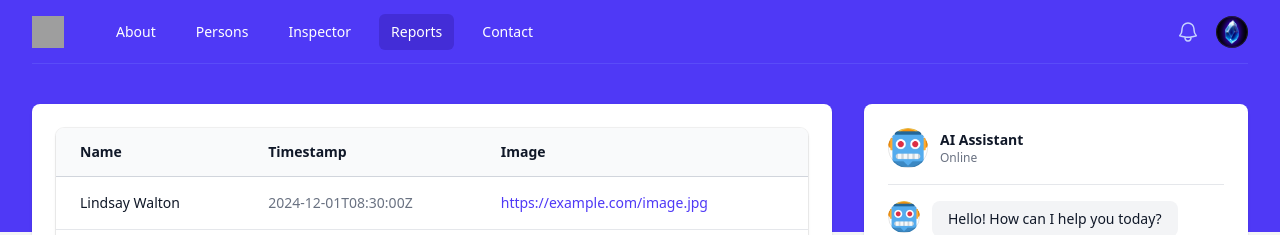
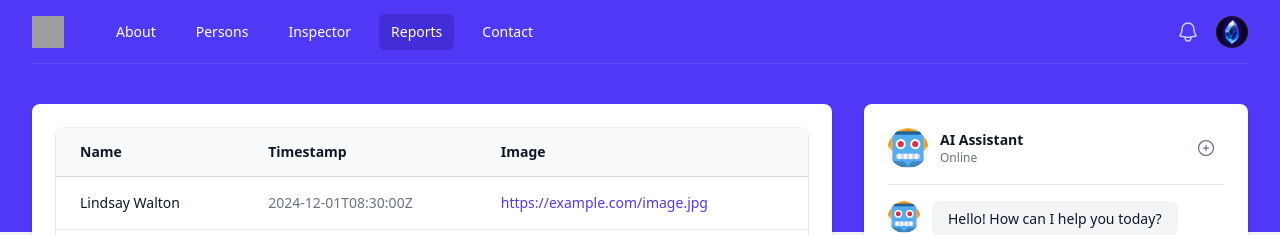
Before and after one commit to virtualitems/alejandrocr.co-2026, a React (Vite) app: page /reports in a window 1280 px wide. Shown: the top 235 px of the page. Built offline with nearby package versions, Linux system fonts and the light colour scheme; grey boxes are pictures that could not be loaded.

Commit message:
feat: integrate Zustand for chat state management and add clear messages functionality

```diff
--- a/package.json
+++ b/package.json
@@ -16,7 +16,8 @@
     "motion": "^12.31.0",
     "react": "^19.2.0",
     "react-dom": "^19.2.0",
-    "react-router": "^7.13.0"
+    "react-router": "^7.13.0",
+    "zustand": "^5.0.11"
   },
   "devDependencies": {
     "@eslint/js": "^9.39.1",
--- a/src/components/chat.tsx
+++ b/src/components/chat.tsx
@@ -1,4 +1,5 @@
 import { useState, useRef, useEffect } from 'react'
+import { PlusCircleIcon } from '@heroicons/react/24/outline'
 import { Avatar } from './catalyst-ui-kit/avatar'
 import { Button } from './catalyst-ui-kit/button'
 import { Input } from './catalyst-ui-kit/input'
@@ -24,6 +25,7 @@ type Props = {
   }
   messages: Message[]
   onSendMessage: (message: string) => void
+  onClear?: () => void
   height: ChatHeight
   isLoading?: boolean
 }
@@ -39,7 +41,7 @@ const heightClasses = {
 }
 
 export function Chat(props: Props) {
-  const { user, bot, messages, onSendMessage, height, isLoading = false } = props
+  const { user, bot, messages, onSendMessage, onClear, height, isLoading = false } = props
   const [inputValue, setInputValue] = useState('')
   const messagesEndRef = useRef<HTMLDivElement>(null)
 
@@ -70,7 +72,7 @@ export function Chat(props: Props) {
       {/* Chat Header */}
       <div className="flex items-center gap-3 border-b border-gray-200 pb-4 dark:border-gray-700">
         <Avatar src={bot.imageUrl} className="size-10" />
-        <div>
+        <div className="flex-1">
           <h3 className="text-sm font-semibold text-gray-900 dark:text-white">
             {bot.name}
           </h3>
@@ -78,6 +80,15 @@ export function Chat(props: Props) {
             {isLoading ? 'Thinking...' : 'Online'}
           </p>
         </div>
+        {onClear && (
+          <button
+            onClick={onClear}
+            className="cursor-pointer select-none rounded-lg p-2 text-gray-500 hover:bg-gray-100 hover:text-gray-700 dark:text-gray-400 dark:hover:bg-gray-700 dark:hover:text-gray-200"
+            title="New chat"
+          >
+            <PlusCircleIcon className="size-5" />
+          </button>
+        )}
       </div>
 
       {/* Messages Container */}
--- a/src/hooks/useChatbot.ts
+++ b/src/hooks/useChatbot.ts
@@ -1,8 +1,7 @@
-import { useState } from 'react'
 import type { Message } from '../components/chat'
+import { useChatStore } from '../stores/chatStore'
 
 type UseChatbotOptions = {
-	initialMessages?: Message[]
 	apiUrl: string
 }
 
@@ -10,6 +9,7 @@ type UseChatbotReturn = {
 	messages: Message[]
 	isLoading: boolean
 	sendMessage: (message: string) => Promise<void>
+	clearMessages: () => void
 }
 
 async function streamChatResponse(
@@ -46,9 +46,8 @@ async function streamChatResponse(
 }
 
 export function useChatbot(options: UseChatbotOptions): UseChatbotReturn {
-	const { initialMessages = [], apiUrl } = options
-	const [messages, setMessages] = useState<Message[]>(initialMessages)
-	const [isLoading, setIsLoading] = useState(false)
+	const { apiUrl } = options
+	const { messages, isLoading, addMessage, updateMessage, setLoading, clearMessages } = useChatStore()
 
 	const sendMessage = async (message: string): Promise<void> => {
 		// Add user message
@@ -59,8 +58,8 @@ export function useChatbot(options: UseChatbotOptions): UseChatbotReturn {
 			timestamp: new Date()
 		}
 
-		setMessages((prev) => [...prev, userMessage])
-		setIsLoading(true)
+		addMessage(userMessage)
+		setLoading(true)
 
 		// Create bot message placeholder
 		const botMessageId = (Date.now() + 1).toString()
@@ -71,37 +70,26 @@ export function useChatbot(options: UseChatbotOptions): UseChatbotReturn {
 			timestamp: new Date()
 		}
 
-		setMessages((prev) => [...prev, botMessage])
+		addMessage(botMessage)
 
 		try {
+			let accumulatedText = ''
 			await streamChatResponse(apiUrl, message, (chunk) => {
-				setMessages((prev) => {
-					return prev.map((msg) => {
-						if (msg.id === botMessageId) {
-							return { ...msg, text: msg.text + chunk }
-						}
-						return msg
-					})
-				})
+				accumulatedText += chunk
+				updateMessage(botMessageId, accumulatedText)
 			})
 		} catch (error) {
 			console.error('Error sending message:', error)
-			setMessages((prev) => {
-				return prev.map((msg) => {
-					if (msg.id === botMessageId) {
-						return { ...msg, text: 'Sorry, there was an error processing your message.' }
-					}
-					return msg
-				})
-			})
+			updateMessage(botMessageId, 'Sorry, there was an error processing your message.')
 		} finally {
-			setIsLoading(false)
+			setLoading(false)
 		}
 	}
 
 	return {
 		messages,
 		isLoading,
-		sendMessage
+		sendMessage,
+		clearMessages
 	}
 }
--- a/src/pages/reports-page.tsx
+++ b/src/pages/reports-page.tsx
@@ -1,6 +1,6 @@
 import { Layout } from '../layouts/2-columns'
 import { ReportsTable, type Person } from '../components/reports-table'
-import { Chat, type Message } from '../components/chat'
+import { Chat } from '../components/chat'
 import { useChatbot } from '../hooks/useChatbot'
 
 const user = {
@@ -50,18 +50,8 @@ const bot = {
 	imageUrl: '/bot.png'
 }
 
-const initialMessages: Message[] = [
-	{
-		id: '1',
-		text: 'Hello! How can I help you today?',
-		sender: 'bot',
-		timestamp: new Date()
-	}
-]
-
 export function ReportsPage({ navigation }: Props) {
-	const { messages, isLoading, sendMessage } = useChatbot({
-		initialMessages,
+	const { messages, isLoading, sendMessage, clearMessages } = useChatbot({
 		apiUrl: 'https://ia.allup.com.co/chatbot/text-to-text'
 	})
 
@@ -77,6 +67,7 @@ export function ReportsPage({ navigation }: Props) {
 					bot={bot}
 					messages={messages}
 					onSendMessage={sendMessage}
+					onClear={clearMessages}
 					isLoading={isLoading}
 				/>
 			}
--- /dev/null
+++ b/src/stores/chatStore.ts
@@ -0,0 +1,47 @@
+import { create } from 'zustand'
+import { persist } from 'zustand/middleware'
+import type { Message } from '../components/chat'
+
+type ChatState = {
+	messages: Message[]
+	isLoading: boolean
+	addMessage: (message: Message) => void
+	updateMessage: (id: string, text: string) => void
+	setLoading: (loading: boolean) => void
+	clearMessages: () => void
+}
+
+const initialMessages: Message[] = [
+	{
+		id: '1',
+		text: 'Hello! How can I help you today?',
+		sender: 'bot',
+		timestamp: new Date()
+	}
+]
+
+export const useChatStore = create<ChatState>()(
+	persist(
+		(set) => ({
+			messages: initialMessages,
+			isLoading: false,
+			addMessage: (message) =>
+				set((state) => ({
+					messages: [...state.messages, message]
+				})),
+			updateMessage: (id, text) =>
+				set((state) => ({
+					messages: state.messages.map((msg) =>
+						msg.id === id ? { ...msg, text } : msg
+					)
+				})),
+			setLoading: (loading) =>
+				set({ isLoading: loading }),
+			clearMessages: () =>
+				set({ messages: initialMessages })
+		}),
+		{
+			name: 'chat-storage'
+		}
+	)
+)
```
Also changed, not shown: 1 other file (tests, documents, lock files or other folders).
